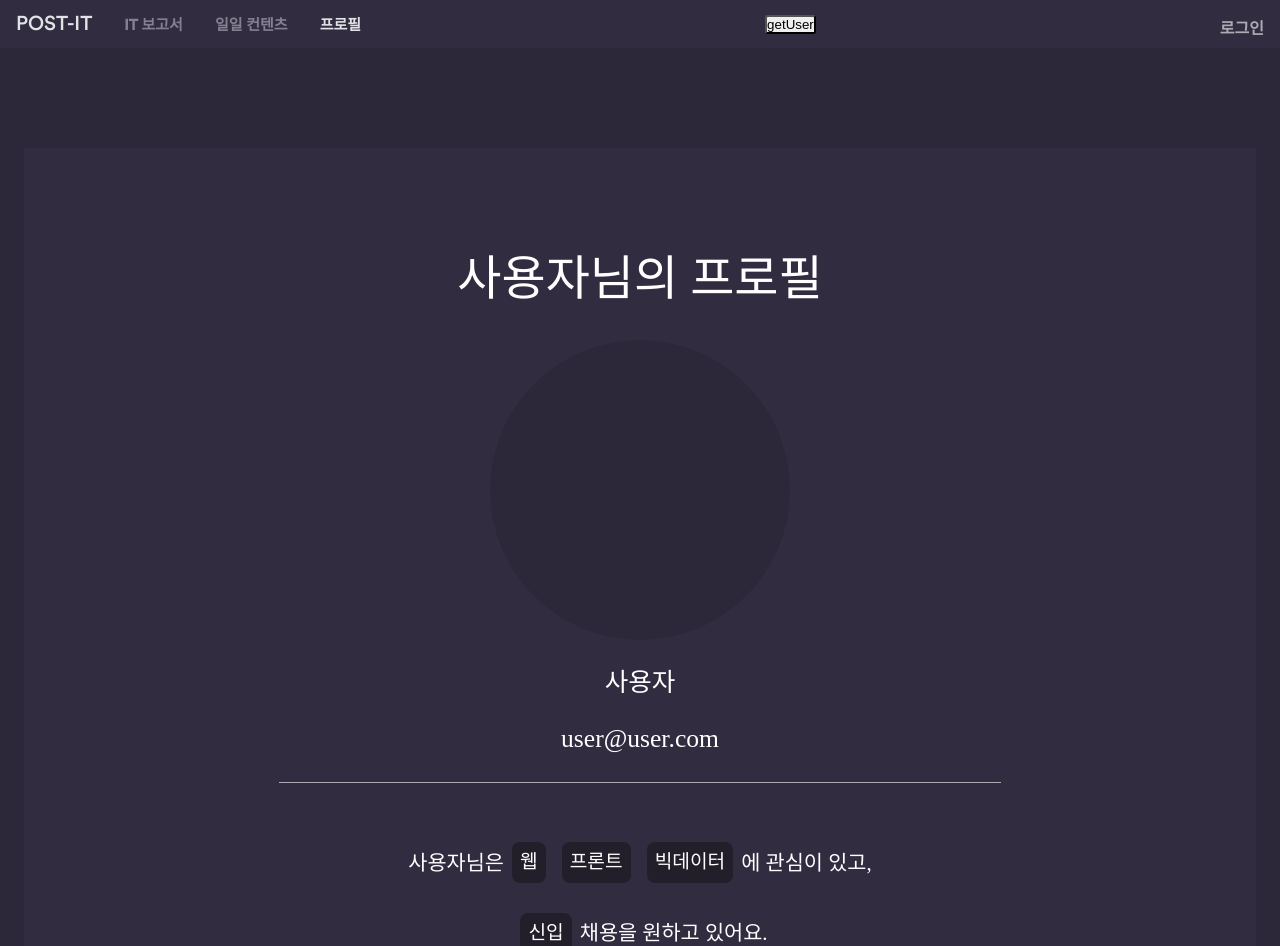
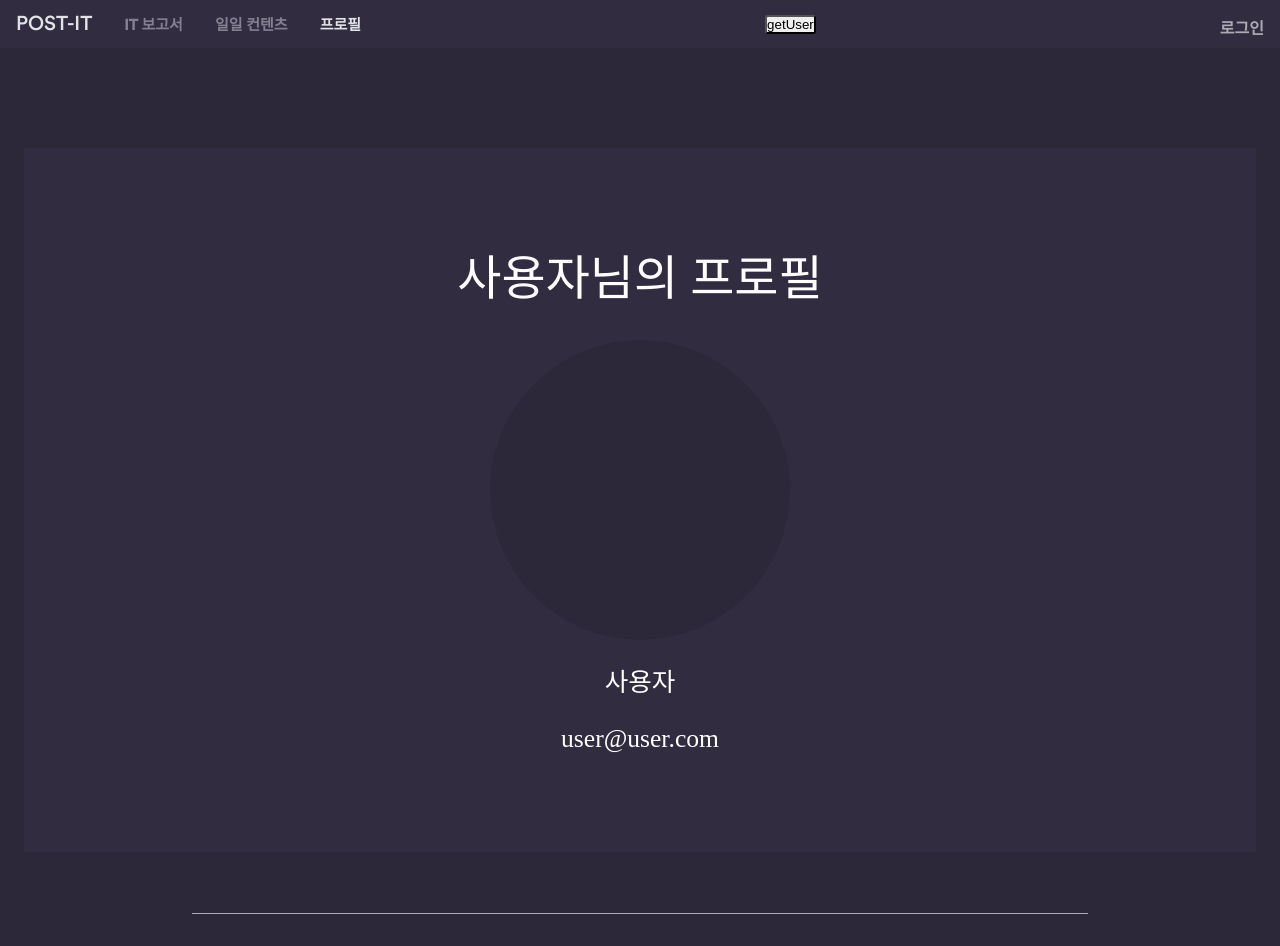
Before and after one commit to juneyoung-jo/Project_POST-IT, a React (Create React App) app in the folder frontend/: page /profile in a window 1280 px wide. Shown: the top 946 px of the page. Built offline with nearby package versions, Linux system fonts and the light colour scheme; what @amcharts/amcharts4 would draw is missing.

Commit message:
Fix: 프로필 페이지에서 관심분야 부분 삭제

```diff
--- a/frontend/src/pages/Profile.tsx
+++ b/frontend/src/pages/Profile.tsx
@@ -115,35 +115,6 @@ const Profile = () => {
         <Profileimg></Profileimg>
         <div className="user-info">사용자</div>
         <div className="user-info">user@user.com</div>
-        <Line></Line>
-        <Grid container direction="row" justify="center" alignItems="center">
-          <Grid item className="info-text">
-            사용자님은
-          </Grid>
-          <Grid item className="category info-text">
-            웹
-          </Grid>
-          <Grid item className="category info-text">
-            프론트
-          </Grid>
-          <Grid item className="category info-text">
-            빅데이터
-          </Grid>
-          <Grid item className="info-text">
-            에 관심이 있고,
-          </Grid>
-        </Grid>
-        <Grid container direction="row" justify="center" alignItems="center">
-          <Grid item className="category info-text">
-            신입
-          </Grid>
-          <Grid item className="info-text">
-            채용을 원하고 있어요.
-          </Grid>
-        </Grid>
-        <Button>
-          <Link to="/">관심분야 설정</Link>
-        </Button>
       </ProfileBox>
     </Container>
   );
```
